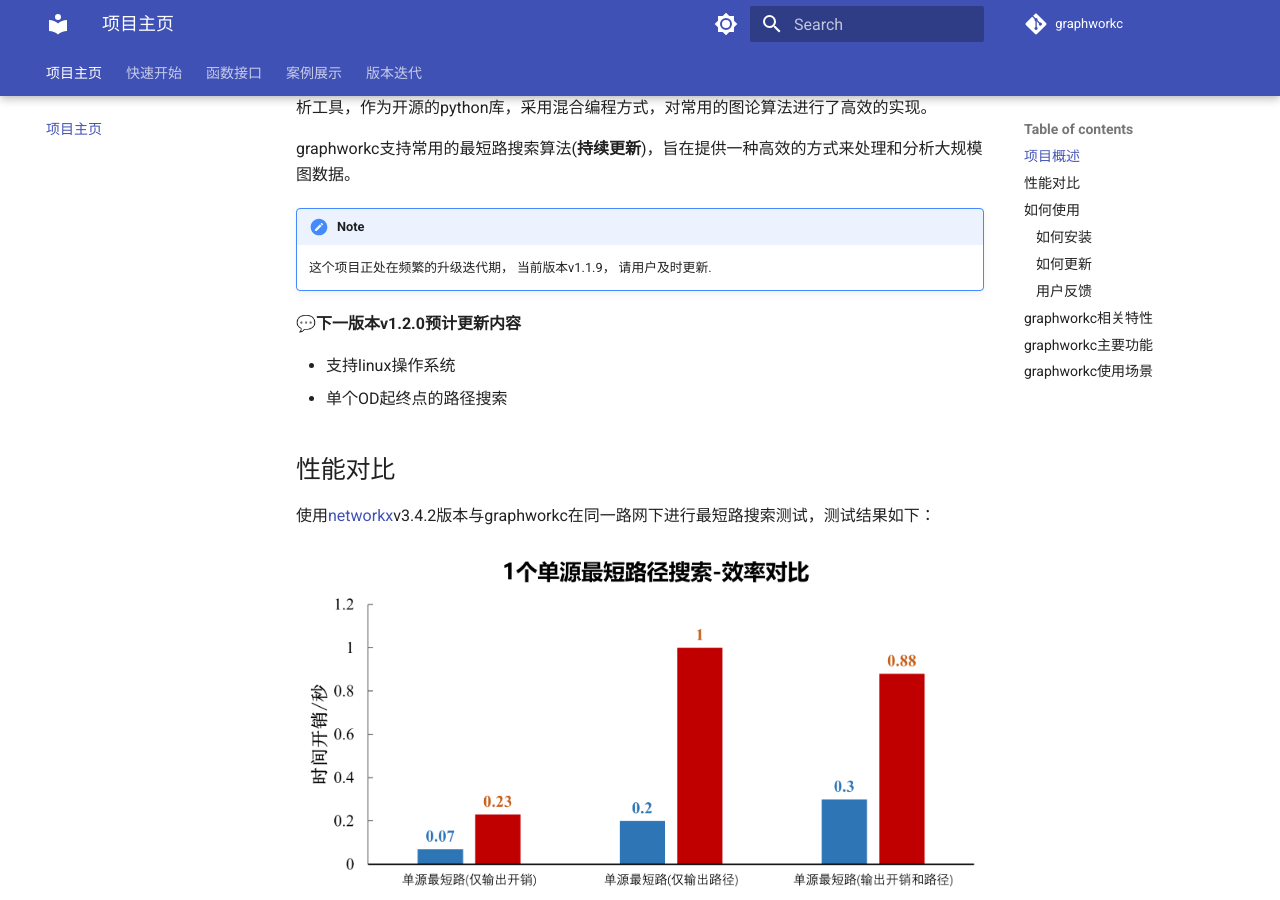
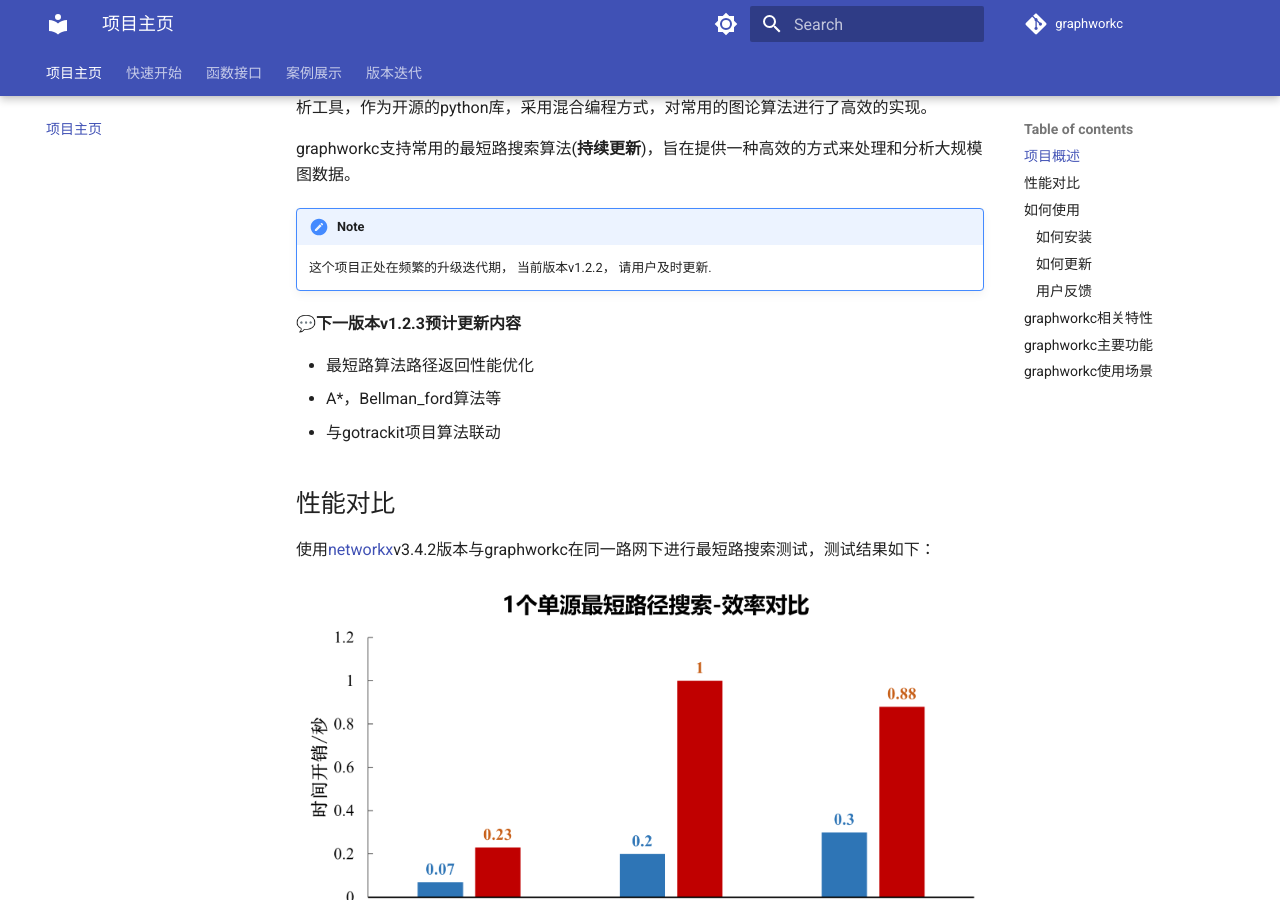
Before and after one commit to ZheChengData/graphworkc, an MkDocs documentation site: the page built from docs/index.md, in a window 1280 px wide and 900 px high, scrolled down 418 px. Built offline with MkDocs 1.6.1 and Material for MkDocs 9.7.7, drawn with Linux system fonts in a browser that asks for light colours; comment, search, counter and statistics services are not loaded.

```diff
--- a/docs/index.md
+++ b/docs/index.md
@@ -6,7 +6,6 @@
 <figure markdown="span" align="left">
   ![Image title](./_static/logo.svg){ width="300" }
 </figure>
-
 ![PyPI - Version](https://img.shields.io/pypi/v/graphworkc)
 ![GitHub License](https://img.shields.io/github/license/ZheChengData/graphworkc)
 [![Downloads](https://static.pepy.tech/badge/graphworkc)](https://pepy.tech/project/graphworkc)
@@ -21,13 +20,13 @@ graphworkc支持常用的最短路搜索算法(**持续更新**)，旨在提供
 
 !!! note
 
-    这个项目正处在频繁的升级迭代期， 当前版本v1.1.9， 请用户及时更新.
+    这个项目正处在频繁的升级迭代期， 当前版本v1.2.2， 请用户及时更新.
 
+**💬下一版本v1.2.3预计更新内容**
 
-**💬下一版本v1.2.0预计更新内容**
-
-- 支持linux操作系统
-- 单个OD起终点的路径搜索
+- 最短路算法路径返回性能优化
+- A*，Bellman_ford算法等
+- 与gotrackit项目算法联动
 
 ## 性能对比
 
```
